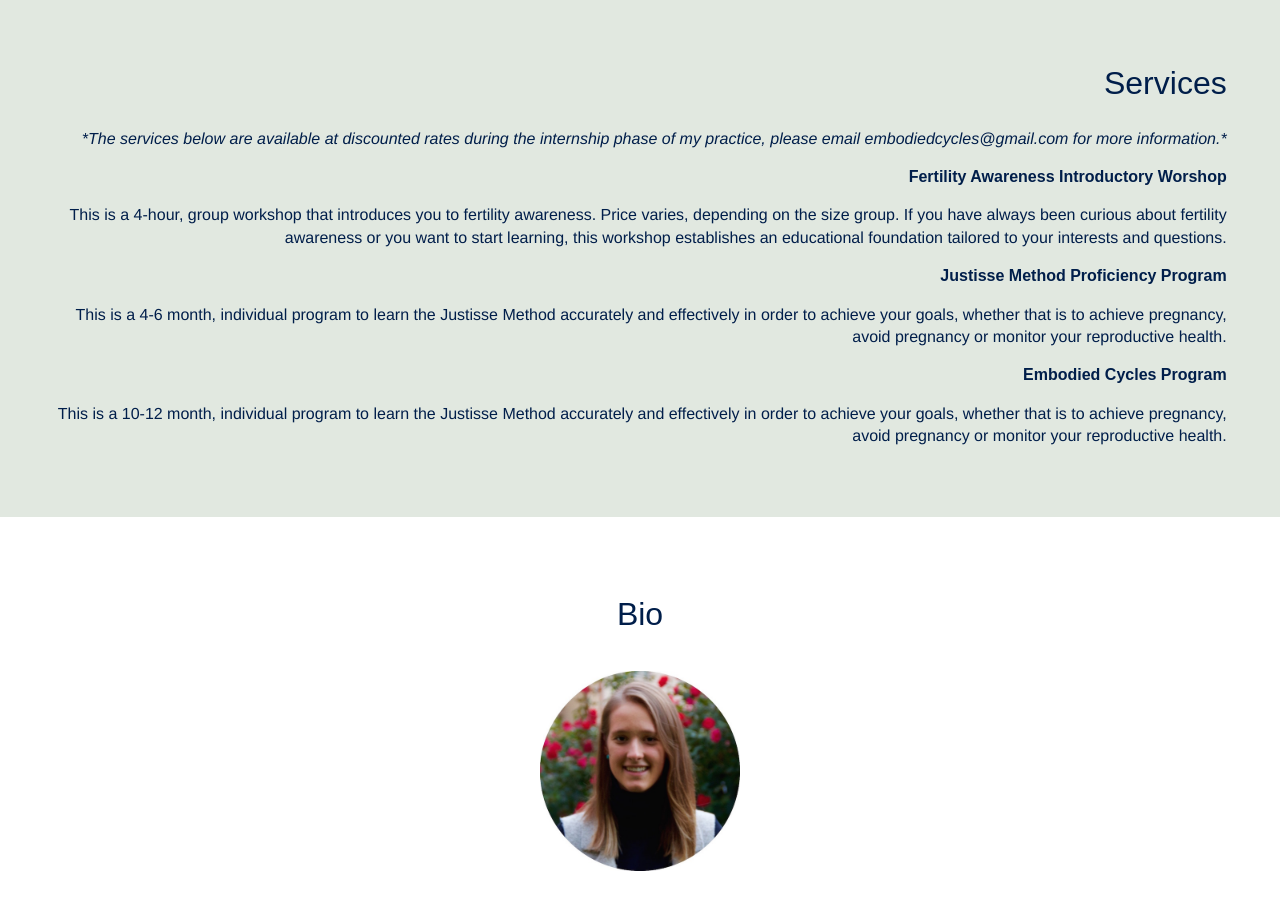
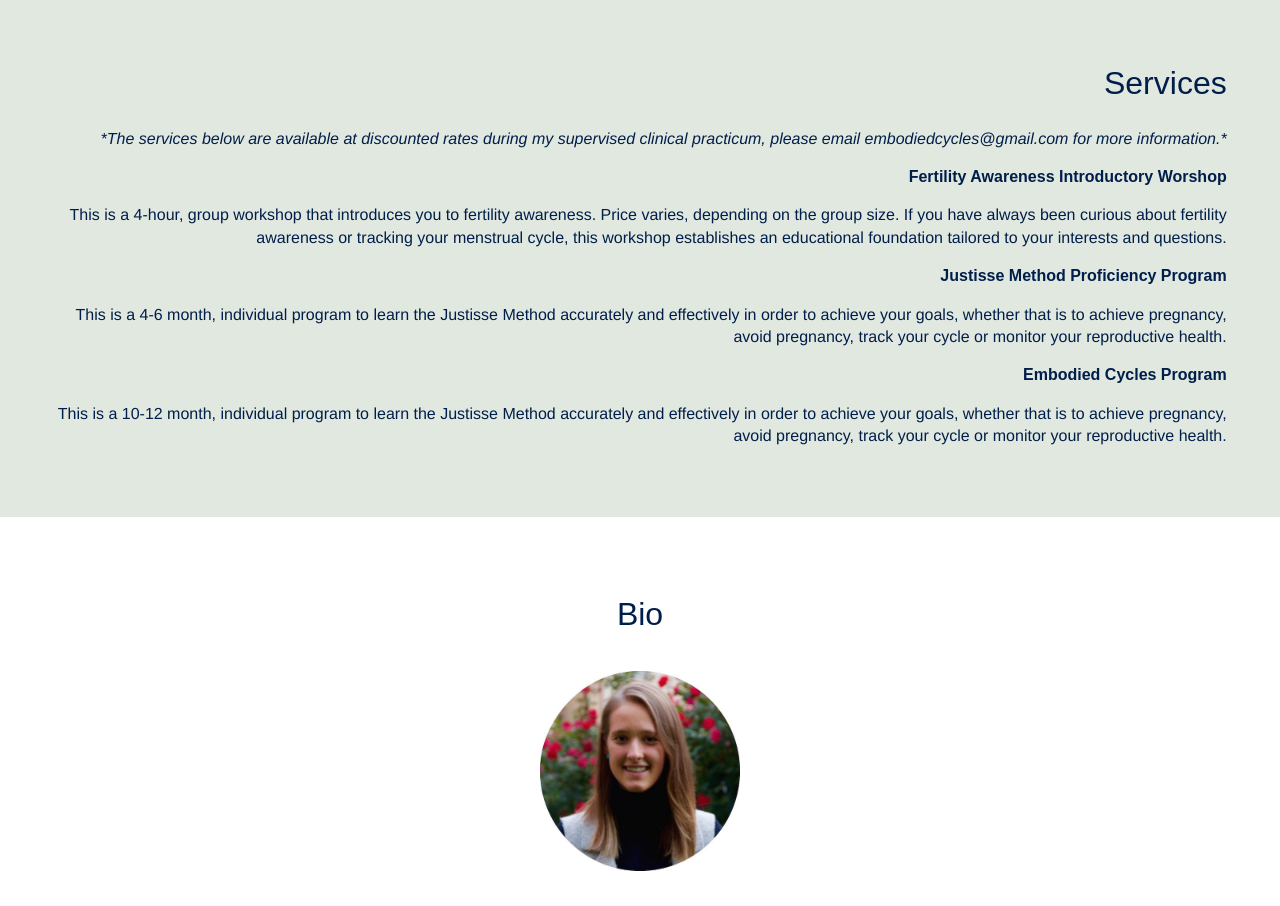
Before and after one commit to embodiedcycles/embodiedcycles.github.io, a plain HTML site: page index.html in a window 1280 px wide. Shown: the part 2220-3126 px from the top of the page. Drawn offline with nearby package versions, Linux system fonts and the light colour scheme; files that its build step writes are made by us from their sources.

Commit message:
Copy Update (Services)

```diff
--- a/index.html
+++ b/index.html
@@ -110,20 +110,20 @@ As an advocate of Fertility Awareness Based Methods (FABMs) and an Associate mem
 <div id="services" class="titles">
                <h1><b>Services</b></h1>
 
-<p><i>*The services below are available at discounted rates during the internship phase of my practice, please email embodiedcycles@gmail.com for more information.*</i></p>
+<p><i>*The services below are available at discounted rates during my supervised clinical practicum, please email embodiedcycles@gmail.com for more information.*</i></p>
 
 <c>Fertility Awareness Introductory Worshop</c>
 
-<p>This is a 4-hour, group workshop that introduces you to fertility awareness. Price varies, depending on the size group. If you have always been curious about fertility awareness or you want to start learning, this workshop establishes an educational foundation tailored to your interests and questions.
+<p>This is a 4-hour, group workshop that introduces you to fertility awareness. Price varies, depending on the group size. If you have always been curious about fertility awareness or tracking your menstrual cycle, this workshop establishes an educational foundation tailored to your interests and questions.
 </p>
 
 <c>Justisse Method Proficiency Program</c>
 
-<p>This is a 4-6 month, individual program to learn the Justisse Method accurately and effectively in order to achieve your goals, whether that is to achieve pregnancy, avoid pregnancy or monitor your reproductive health.</p>
+<p>This is a 4-6 month, individual program to learn the Justisse Method accurately and effectively in order to achieve your goals, whether that is to achieve pregnancy, avoid pregnancy, track your cycle or monitor your reproductive health.</p>
 
 <c>Embodied Cycles Program</c>
 
-<p>This is a 10-12 month, individual program to learn the Justisse Method accurately and effectively in order to achieve your goals, whether that is to achieve pregnancy, avoid pregnancy or monitor your reproductive health.</p>
+<p>This is a 10-12 month, individual program to learn the Justisse Method accurately and effectively in order to achieve your goals, whether that is to achieve pregnancy, avoid pregnancy, track your cycle or monitor your reproductive health.</p>
 
 </div>
 <!--END SERVICES-->
```
